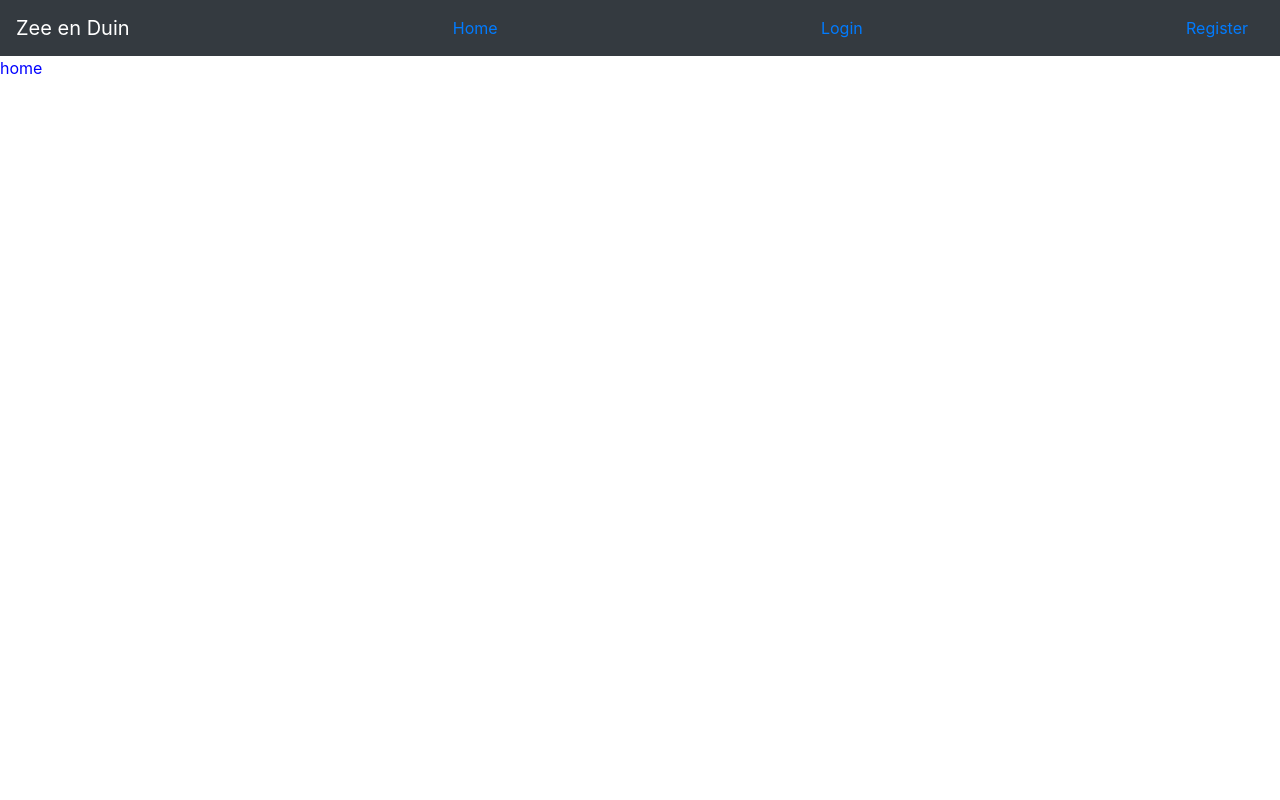
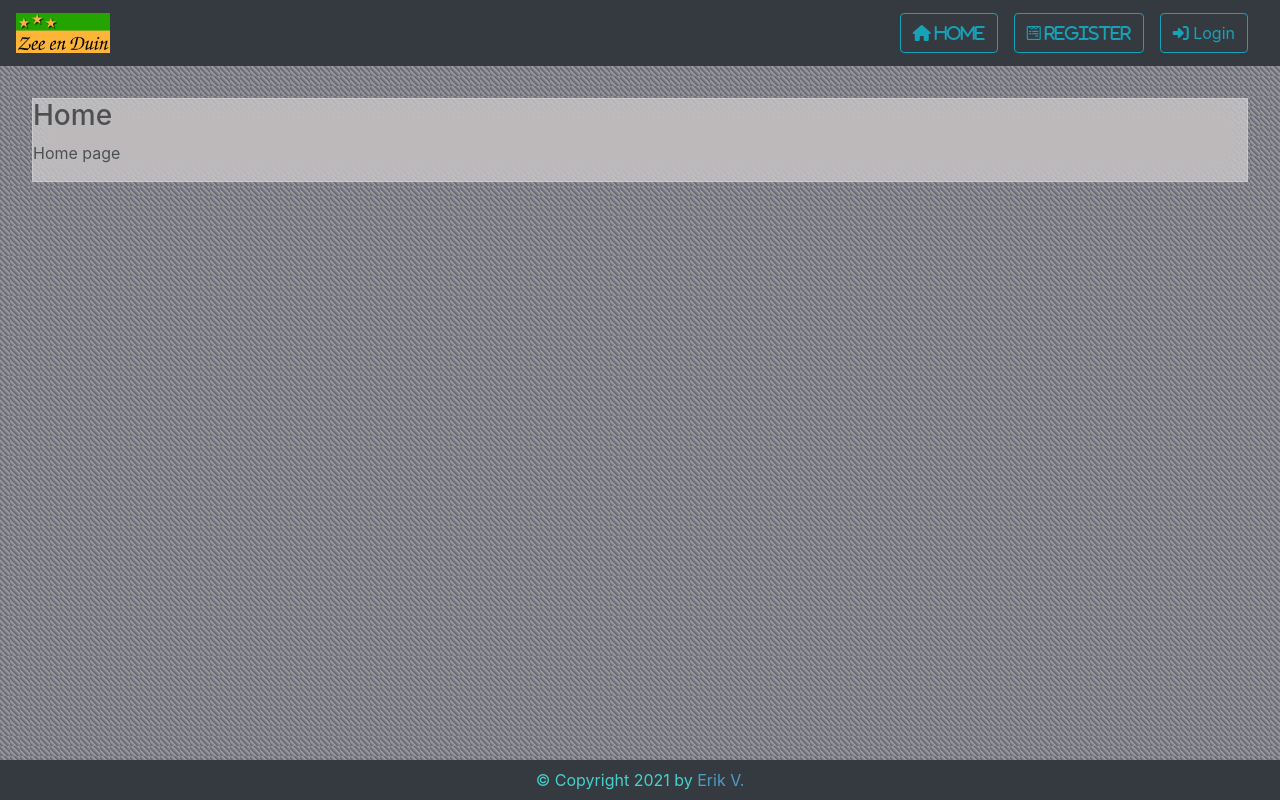
Before and after one commit to erikv99/BungalowParkProject, a Python web app: template BungalowParkProject/templates/index.html in a window 1280 px wide. Run offline with Jinja, Linux system fonts and the light colour scheme; the template is opened without the code that fills it, so the values that code supplies are empty; some libraries are stand-ins or nearby versions.

Commit message:
Added a layout which is to be used by every page, worked on some visual (css). changed nav bar.

```diff
--- a/BungalowParkProject/routes.py
+++ b/BungalowParkProject/routes.py
@@ -50,3 +50,9 @@ def reservation():
 
     model = IndexVM()
     return _render_template('login.html', model=model)
+
+@app.route("/admin", methods=["POST", "GET"])
+def admin():
+
+    model = IndexVM()
+    return _render_template('login.html', model=model)
--- a/BungalowParkProject/static/css/style.css
+++ b/BungalowParkProject/static/css/style.css
@@ -1,9 +1,46 @@
-body
-{
-    color:blue;
+#footer {
+    position: absolute;
+    bottom: 0;
+    width: 100%;
+    height: 40px;
+    line-height: 40px;
+    background-color: #f5f5f5;
+    color: mediumturquoise;
 }
 
-h1
+#footer a {
+    color: #4d9dc4;
+}
+
+#content-background {
+    background-color: #e5e5f7;
+    opacity: 0.8;
+    background-size: 10px 10px;
+    background-image: repeating-linear-gradient(45deg, #82838a 0, #933838 1px, #343459 0, #8a8e69 30%);
+    padding-top: 2em;
+    /*Viewheight minus header and footer size*/
+    height: calc(100vh - (40px + 66px));
+}
+
+#content {
+    background: rgba(255,255,255,0.45);
+    -webkit-backdrop-filter: blur(15px);
+    backdrop-filter: blur(15px);
+    border: 1px solid rgba(255,255,255,0.225);
+    width: 95%;
+    margin-left: auto;
+    margin-right: auto;
+}
+
+.navbar
 {
-    color: blue;
+    height: 66px;
 }
+
+.navbar-brand img {
+    height: 40px;
+}
+
+.nav-item button {
+    height: 40px;
+}
--- a/BungalowParkProject/templates/index.html
+++ b/BungalowParkProject/templates/index.html
@@ -1,14 +1,14 @@
-<!DOCTYPE html>
+{% extends "layout.html" %}
 
-<html lang="en" xmlns="http://www.w3.org/1999/xhtml">
-<head>
-    {% include 'partials/sharedImports.html' %}
-    <meta charset="utf-8" />
-    <title>Home</title>
+{% block title %}
+    Home
+{% endblock %}
 
-</head>
-<body>
-    {% include 'partials/navigation.html' %}
-    home
-</body>
-</html>
+{% block head %}
+    {{ super() }}
+{% endblock %}
+
+{% block content %}
+<h3>Home</h3>
+<p>Home page</p>
+{% endblock %}
--- /dev/null
+++ b/BungalowParkProject/templates/layout.html
@@ -0,0 +1,67 @@
+<!DOCTYPE html>
+<!--
+    Every document will be extending this page, consider this the base page / layout page
+    This also means that every model will always need .is_admin and .is_logged_in, hence we made ViewModelBase
+-->
+
+<html lang="en" xmlns="http://www.w3.org/1999/xhtml">
+<head>
+    {% block head %}
+    <link rel="stylesheet" href="https://cdn.jsdelivr.net/npm/bootstrap@4.0.0/dist/css/bootstrap.min.css"
+          integrity="sha384-Gn5384xqQ1aoWXA+058RXPxPg6fy4IWvTNh0E263XmFcJlSAwiGgFAW/dAiS6JXm" crossorigin="anonymous">
+    <link rel="stylesheet" href={{ url_for('static',filename='css/style.css') }}>
+    <script src="https://kit.fontawesome.com/969d13854d.js" crossorigin="anonymous"></script>
+    <meta charset="utf-8" />
+    <title>{% block title %}{% endblock %}</title>
+    {% endblock %}
+</head>
+<body>
+    <nav class="navbar navbar-dark bg-dark">
+
+        <span class="navbar-brand">
+            <img src="{{ url_for('static',filename='img/logo.png') }}" />
+        </span>
+
+        <ul class="nav pull-right ">
+
+            <li class="nav-item mr-3">
+                <button class="navbar-btn btn btn-outline-info" href="{{ url_for('index') }}"><i class="fas fa-home"> Home</i></button>
+            </li>
+
+            {% if model.is_logged_in %}
+
+                {% if model.is_admin %}
+                    <li class="nav-item mr-3">
+                        <button class="navbar-btn btn btn-outline-info" href="{{ url_for('admin') }}"><i class="fas fa-user-shield">Admin functions</i></button>
+                    </li>
+                {% endif %}
+
+                <li class="nav-item mr-3">
+                    <button class="navbar-btn btn btn-outline-info" href="{{ url_for('logout') }}"><i class="fas fa-sign-out-alt">Logout</i></button>
+                </li>
+
+            {% else %}
+            <li class="nav-item mr-3">
+                <button class="navbar-btn btn btn-outline-info" href="{{ url_for('register') }}"><i class="fab fa-wpforms"> Register</i></button>
+            </li>
+            <li class="nav-item mr-3">
+                <button class="navbar-btn btn btn-outline-info" href="{{ url_for('login') }}"><i class="fas fa-sign-in-alt"></i> Login</i></button>
+            </li>
+
+            {% endif %}
+        </ul>
+    </nav>
+
+    <div id="content-background">
+        <div id="content">
+            {% block content %}{% endblock %}
+        </div>
+    </div>
+
+    <footer id="footer" class="bg-dark">
+        <div class="container bg-dark text-center">
+            &copy; Copyright 2021 by <a href="https://github.com/erikv99">Erik V.</a>
+        </div>
+    </footer>
+</body>
+</html>
--- a/BungalowParkProject/templates/partials/navigation.html
+++ /dev/null
@@ -1,16 +0,0 @@
-<nav class="navbar navbar-dark bg-dark">
-    <span class="navbar-brand">Zee en Duin</span>
-
-    <a class="nav-link" href="{{ url_for('index') }}">Home</a>
-
-    {% if model.is_admin %}
-    <a class="nav-link" href="{{ url_for('adminFunctions') }}">Admin functions</a>
-    {% endif %}
-
-    {% if model.is_logged_in %}
-    <a class="nav-link" href="{{ url_for('logout') }}">Logout</a>
-    {% else %}
-    <a class="nav-link" href="{{ url_for('login') }}">Login</a>
-    <a class="nav-link" href="{{ url_for('register') }}">Register</a>
-    {% endif %}
-</nav>
--- a/BungalowParkProject/templates/partials/sharedImports.html
+++ /dev/null
@@ -1,5 +0,0 @@
-<!--Since nav will be included everywhere we do our shared imports here.
-This way we only have to change it on one position.-->
-<link rel="stylesheet" href="https://cdn.jsdelivr.net/npm/bootstrap@4.0.0/dist/css/bootstrap.min.css"
-      integrity="sha384-Gn5384xqQ1aoWXA+058RXPxPg6fy4IWvTNh0E263XmFcJlSAwiGgFAW/dAiS6JXm" crossorigin="anonymous">
-<link rel="stylesheet" href={{ url_for('static',filename='css/style.css') }}>
```
Also changed, not shown: BungalowParkProject/static/img/logo.png (added), 1 other file.
